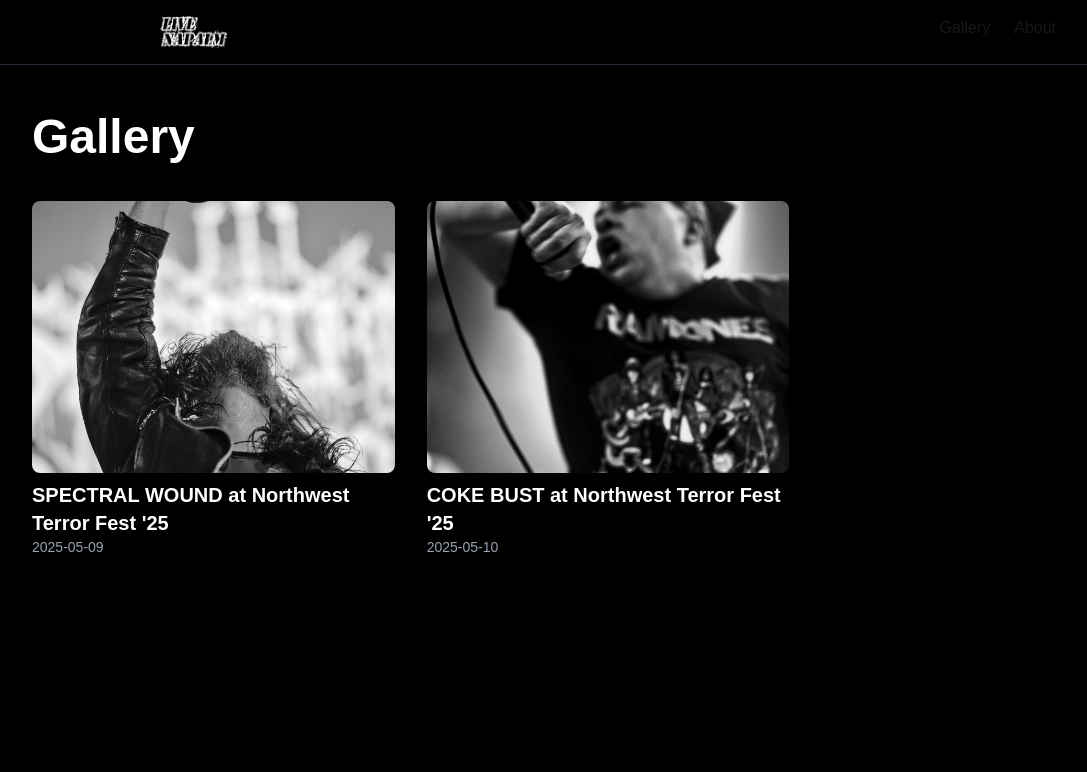
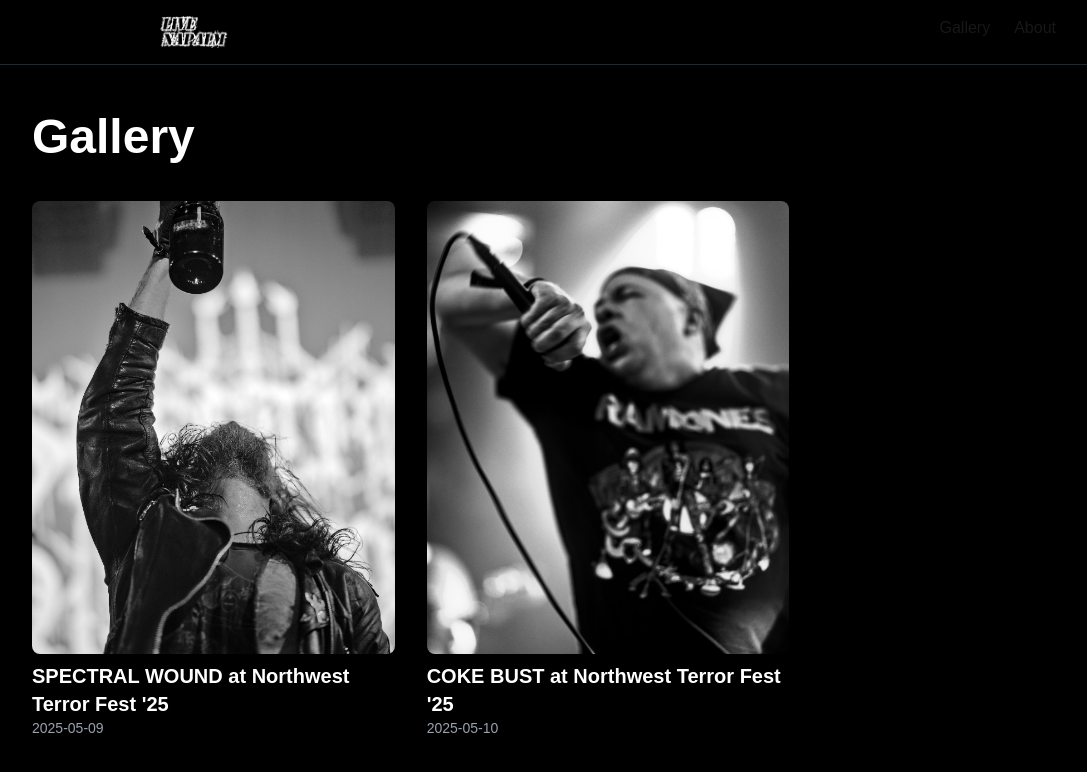
Before and after one commit to chrisfahey1010/livenapalm-site, a Next.js app: page /gallery in a window 1280 px wide. Shown: the top 772 px of the page, without its empty margins (32-1119 px from the left). Built offline with nearby package versions, Linux system fonts and the light colour scheme.

Commit message:
Changed Gallery thumbnail aspect ratio to 4:5

```diff
--- a/app/gallery/page.tsx
+++ b/app/gallery/page.tsx
@@ -13,8 +13,8 @@
           {posts.map((post) => (
             <Link key={post.slug} href={`/photos/${post.slug}`}>
               <div className="group">
-                <div className="relative overflow-hidden rounded-lg shadow-lg w-full" style={{ paddingTop: '75%' }}>
-                  {/* paddingTop: "75%" creates a 4:3 aspect box */}
+                <div className="relative overflow-hidden rounded-lg shadow-lg w-full" style={{ paddingTop: '125%' }}>
+                  {/* paddingTop: "125%" creates a 4:5 aspect box */}
                   <Image
                     src={post.imageSrc}
                     alt={post.altText}
```
